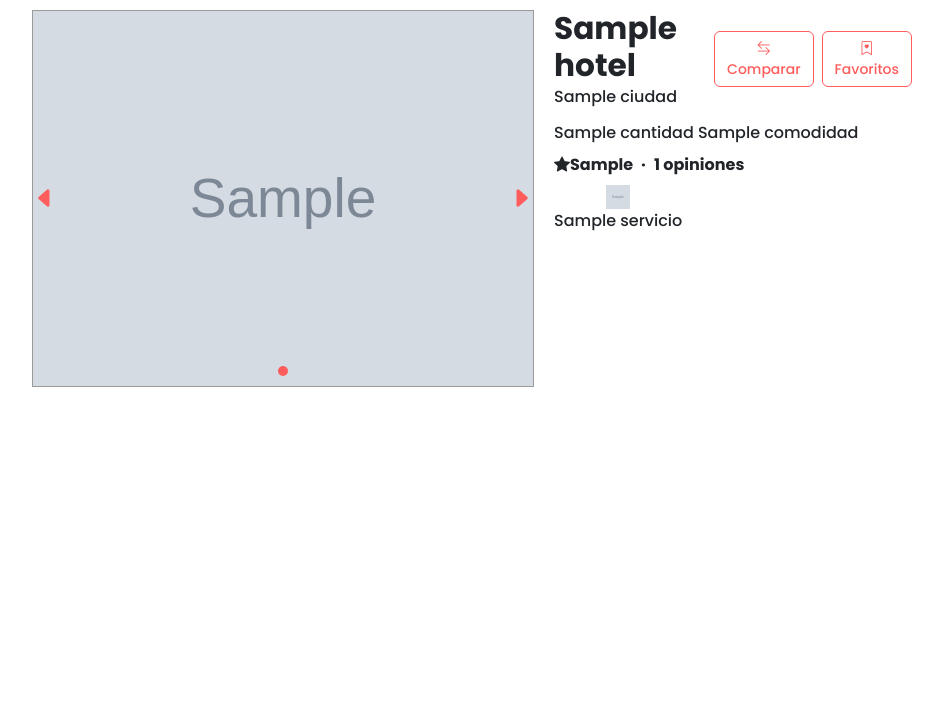
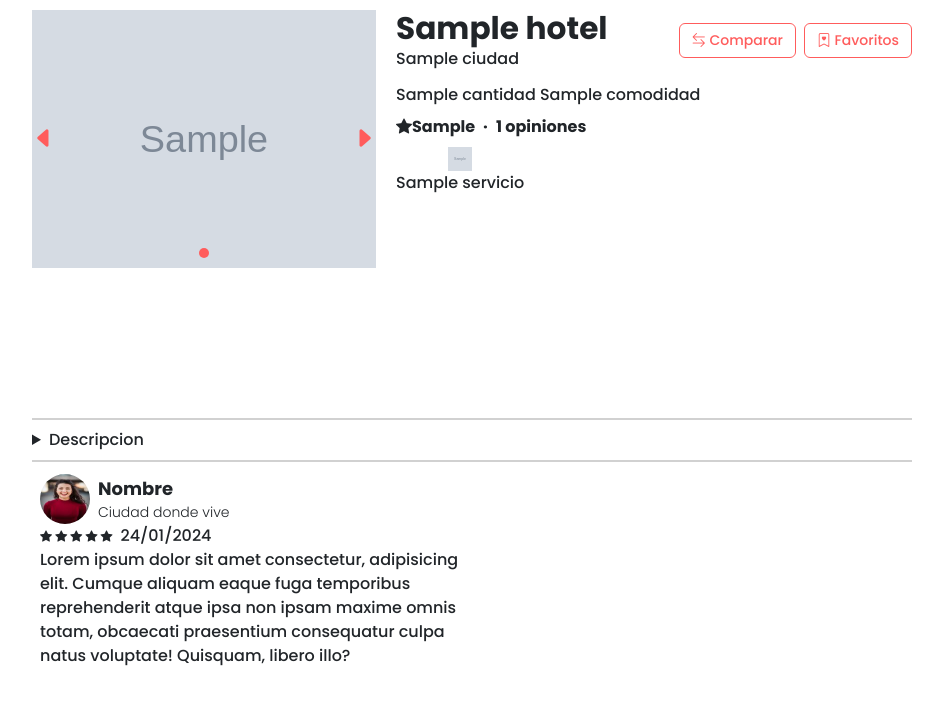
Before and after one commit to AndresM9901/planning-travel-v2, a Django app: template proyecto_planning_travel/planning_travel/templates/planning_travel/hoteles/hotel_home/hotel_detail.html in a window 1280 px wide; the page is wider, and only the part inside the window is pictured. Shown: the part 80-785 px from the top of that part, without its empty margins (168-1111 px from the left). Run offline with Django 4.2, Linux system fonts and the light colour scheme; the template is opened without the code that fills it: most values are stand-ins (such as "Sample title", 1, 10 or a date in 2020); grey boxes marked "Sample" are stand-in pictures; some libraries are stand-ins or nearby versions; some web fonts are replaced.

Commit message:
subiendo cambios hechos en el sena

```diff
--- a/proyecto_planning_travel/planning_travel/static/planning_travel/js/navbarHome.js
+++ b/proyecto_planning_travel/planning_travel/static/planning_travel/js/navbarHome.js
@@ -1,4 +1,4 @@
-const btnDropdown = document.querySelector('.btn-dropdown');
+const btnDropdown = document.querySelector('.btn-profile');
 const dropdown = document.querySelector('.dropdown-user');
 
 btnDropdown.addEventListener('click', () => {
--- a/proyecto_planning_travel/planning_travel/static/planning_travel/styles/hotel_detail.css
+++ b/proyecto_planning_travel/planning_travel/static/planning_travel/styles/hotel_detail.css
@@ -1,21 +1,24 @@
 .container-details {
     padding: 10px 200px;
+    gap: 8px;
+    flex-direction: column;
 }
 
 .head-container {
     gap: 20px;
     justify-content: space-between;
+    height: 400px;
 }
 
 .container-gallery {
+    width: 40%;
     max-height: 500px;
-    border: 1px solid #9a9a9a;
 }
 
 .carrusel-container {
     position: relative;
     overflow: hidden;
-    width: 500px;
+    width: 100%;
 }
 
 .carrusel {
@@ -82,11 +85,11 @@
 
 .container-info {
     flex-direction: column;
-    width: 50%;
+    width: 60%;
     gap: 12px;
 }
 
-.head {
+.head-info {
     flex-direction: row;
     justify-content: space-between;
     align-items: center;
@@ -116,7 +119,7 @@
     color: white;
 }
 
-.body {
+.body-info {
     flex-direction: column;
     align-items: flex-start;
     gap: 8px;
@@ -139,6 +142,7 @@
     align-items: center;
     border-radius: 10px;
     font-weight: bold;
+    width: 100%;
 }
 
 .popular--texto {
@@ -201,3 +205,61 @@
 .servicio--texto {
     margin: 0;
 }
+
+.divisor {
+    width: 100%;
+    border: 1px solid #d1d1d1;
+}
+
+.body {
+    flex-direction: column;
+    gap: 8px;
+}
+
+.comentarios {
+    display: grid;
+    grid-template-columns: repeat(2, 1fr);
+}
+
+.card-comentario {
+    padding: 4px 8px;
+}
+
+.comentario-header {
+    justify-content: flex-start;
+    align-items: center;
+    gap: 8px;
+}
+
+.comentario__imagen {
+    border-radius: 50%;
+    width: 50px;
+    height: 50px;
+}
+
+.info-usuario {
+    flex-direction: column;
+}
+
+.info__nombre {
+    font-size: 18px;
+    font-weight: bold;
+}
+
+.info__lugar {
+    font-size: 14px;
+    font-weight: 300;
+}
+
+.info-usuario p {
+    margin: 0;
+}
+
+.info-comentario {
+    align-items: center;
+    gap: 8px;
+}
+
+.puntuacion {
+    font-size: 12px;
+}
--- a/proyecto_planning_travel/planning_travel/templates/planning_travel/hoteles/hotel_home/hotel_detail.html
+++ b/proyecto_planning_travel/planning_travel/templates/planning_travel/hoteles/hotel_home/hotel_detail.html
@@ -9,7 +9,7 @@
 />
 {% endblock %}
 {% block content %}
-    <main class="container-details">
+    <main class="container-details d-flex">
         <div class="head-container d-flex">
             <div class="container-gallery">
                 <div class="carrusel-container">
@@ -35,7 +35,7 @@
                 </div>
             </div>
             <div class="container-info d-flex">
-                <div class="head d-flex">
+                <div class="head-info d-flex">
                     <div class="d-flex flex-column">
                         <h1 class="hotel-title">{{ hotel.nombre }}</h1>
                         <p class="m-0">{{ hotel.ciudad }}</p>
@@ -45,7 +45,7 @@
                         <a href="" class="btn"><i class="bi bi-bookmark-heart"></i> Favoritos</a>
                     </div>
                 </div>
-                <div class="body d-flex">
+                <div class="body-info d-flex">
                     <ul class="comodidades d-flex">
                         {% for comodidad in comodidades %}
                             {% if comodidad.cantidad > 1 %}
@@ -98,7 +98,40 @@
                 </div>
             </div>
         </div>
-
+        <div class="divisor"></div>
+        <div class="body d-flex">
+            <div class="descripcion">
+                <details>
+                    <summary>Descripcion</summary>
+                    <p>{{ hotel.descripcion }}</p>
+                </details>
+            </div>
+            <div class="divisor"></div>
+            <div class="comentarios">
+                <div class="card-comentario">
+                    <div class="comentario-header d-flex">
+                        <img class="comentario__imagen" src="{% static 'planning_travel/images/persona1-min.jpg' %}" alt="">
+                        <div class="info-usuario d-flex">
+                            <p class="info__nombre">Nombre</p>
+                            <p class="info__lugar">Ciudad donde vive</p>
+                        </div>
+                    </div>
+                    <div class="comentario-body">
+                        <div class="info-comentario d-flex">
+                            <div class="puntuacion">
+                                <i class="bi bi-star-fill"></i>
+                                <i class="bi bi-star-fill"></i>
+                                <i class="bi bi-star-fill"></i>
+                                <i class="bi bi-star-fill"></i>
+                                <i class="bi bi-star-fill"></i>
+                            </div>
+                            <p class="m-0">24/01/2024</p>
+                        </div>
+                        <p class="m-0">Lorem ipsum dolor sit amet consectetur, adipisicing elit. Cumque aliquam eaque fuga temporibus reprehenderit atque ipsa non ipsam maxime omnis totam, obcaecati praesentium consequatur culpa natus voluptate! Quisquam, libero illo?</p>
+                    </div>
+                </div>
+            </div>
+        </div>
     </main>
 {% endblock %}
 
```
Also changed, not shown: proyecto_planning_travel/db.sqlite3, proyecto_planning_travel/planning_travel/planning_travel/media/agerar_fu478eu.jpg (added).
